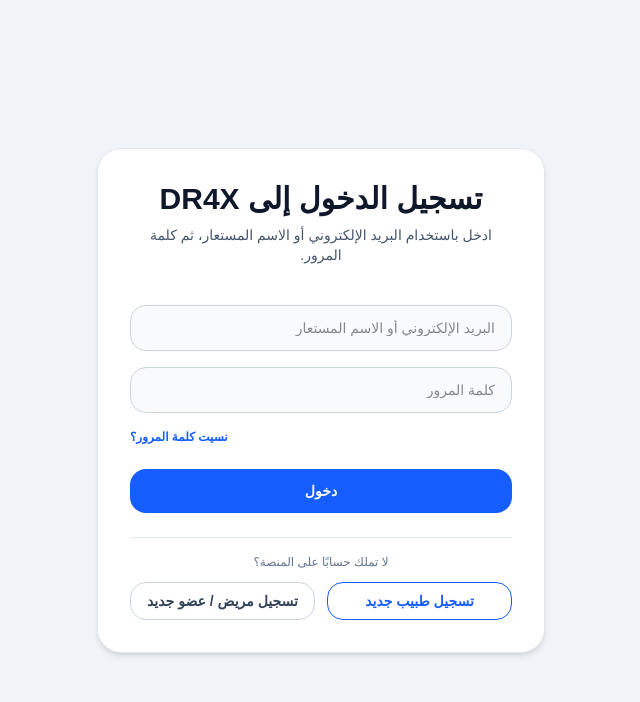
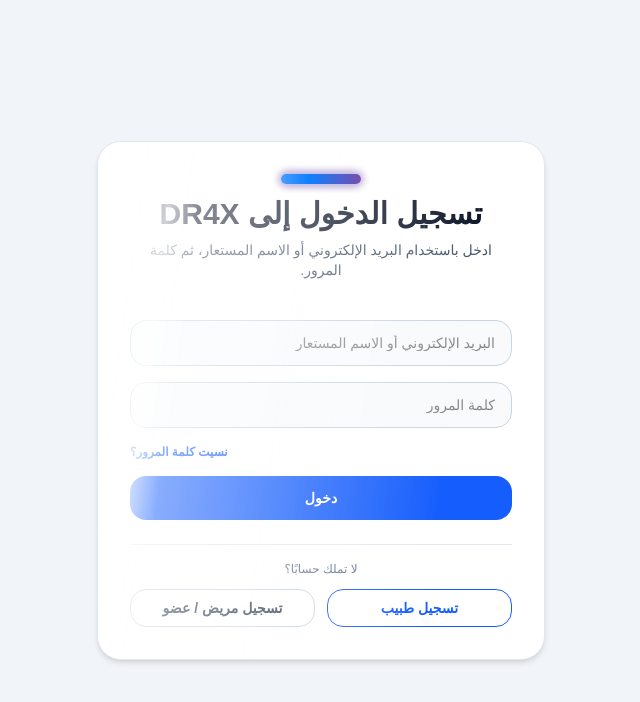
Before and after one commit to dr4xcom/dr4x, a Next.js app: page /auth/login in a window 1280 px wide. Shown: the top 702 px of the page, without its empty margins (319-959 px from the left). Built offline with nearby package versions, Linux system fonts and the light colour scheme; no server answers.

Commit message:
login police light effect + glow

```diff
--- a/src/app/auth/login/page.tsx
+++ b/src/app/auth/login/page.tsx
@@ -4,12 +4,12 @@
 import { useState } from "react";
 import { useRouter } from "next/navigation";
 import { supabase } from "@/utils/supabase/client";
-import InstallPwaButton from "@/components/InstallPwaButton"; // ✅ إضافة واحدة فقط
+import InstallPwaButton from "@/components/InstallPwaButton";
 
 export default function LoginPage() {
   const router = useRouter();
 
-  const [loginValue, setLoginValue] = useState(""); // بريد أو اسم مستعار
+  const [loginValue, setLoginValue] = useState("");
   const [password, setPassword] = useState("");
   const [errorMessage, setErrorMessage] = useState("");
   const [loading, setLoading] = useState(false);
@@ -28,22 +28,15 @@
 
       let emailToUse = loginValue.trim();
 
-      // ✅ لو كتب اسم مستعار (ما فيه @) نحاول نجيب الإيميل من جدول profiles
       if (!emailToUse.includes("@")) {
-        const { data: profile, error: profileError } = await supabase
+        const { data: profile } = await supabase
           .from("profiles")
           .select("email")
           .eq("username", emailToUse)
           .maybeSingle();
 
-        if (profileError) {
-          console.error(profileError);
-        }
-
-        if (!profile || !profile.email) {
-          setErrorMessage(
-            "لم يتم العثور على حساب بهذا الاسم المستعار. جرّب البريد الإلكتروني."
-          );
+        if (!profile?.email) {
+          setErrorMessage("لم يتم العثور على حساب بهذا الاسم.");
           setLoading(false);
           return;
         }
@@ -57,23 +50,31 @@
       });
 
       if (error) {
-        setErrorMessage(error.message || "بيانات الدخول غير صحيحة.");
+        setErrorMessage("بيانات الدخول غير صحيحة.");
         setLoading(false);
         return;
       }
 
       setLoading(false);
       router.push("/home");
-    } catch (err) {
-      console.error(err);
-      setErrorMessage("حدث خطأ غير متوقع أثناء تسجيل الدخول.");
+    } catch {
+      setErrorMessage("حدث خطأ غير متوقع.");
       setLoading(false);
     }
   }
 
   return (
     <div className="min-h-screen bg-slate-100 flex items-center justify-center px-4">
-      <div className="w-full max-w-md bg-white rounded-3xl shadow-md border border-slate-200 p-8 text-right">
+      <div className="w-full max-w-md bg-white rounded-3xl shadow-md border border-slate-200 p-8 text-right relative overflow-hidden">
+
+        {/* ✨ انعكاس الضوء */}
+        <div className="glow-overlay" />
+
+        {/* 🚨 شريط السفتي */}
+        <div className="flex justify-center mb-3">
+          <div className="animate-police" />
+        </div>
+
         <h1 className="text-2xl md:text-3xl font-bold text-slate-900 mb-2 text-center">
           تسجيل الدخول إلى DR4X
         </h1>
@@ -82,7 +83,6 @@
           ادخل باستخدام البريد الإلكتروني أو الاسم المستعار، ثم كلمة المرور.
         </p>
 
-        {/* ✅ زر تثبيت التطبيق – إضافة فقط بدون تغيير الباقي */}
         <div className="mb-4 flex justify-center">
           <InstallPwaButton />
         </div>
@@ -99,7 +99,7 @@
             placeholder="البريد الإلكتروني أو الاسم المستعار"
             value={loginValue}
             onChange={(e) => setLoginValue(e.target.value)}
-            className="w-full rounded-2xl border border-slate-300 px-4 py-3 text-sm bg-slate-50 focus:outline-none focus:ring-2 focus:ring-blue-500 focus:border-blue-500"
+            className="w-full rounded-2xl border border-slate-300 px-4 py-3 text-sm bg-slate-50"
           />
 
           <input
@@ -107,15 +107,12 @@
             placeholder="كلمة المرور"
             value={password}
             onChange={(e) => setPassword(e.target.value)}
-            className="w-full rounded-2xl border border-slate-300 px-4 py-3 text-sm bg-slate-50 focus:outline-none focus:ring-2 focus:ring-blue-500 focus:border-blue-500"
+            className="w-full rounded-2xl border border-slate-300 px-4 py-3 text-sm bg-slate-50"
           />
 
-          <div className="flex justify-between items-center text-xs text-slate-600">
+          <div className="flex justify-between text-xs text-slate-600">
             <span />
-            <a
-              href="/auth/forgot"
-              className="text-blue-600 hover:text-blue-700 font-semibold"
-            >
+            <a href="/auth/forgot" className="text-blue-600 font-semibold">
               نسيت كلمة المرور؟
             </a>
           </div>
@@ -123,31 +120,30 @@
           <button
             type="submit"
             disabled={loading}
-            className="w-full rounded-2xl bg-blue-600 hover:bg-blue-700 text-white py-3 font-semibold text-sm disabled:opacity-60 disabled:cursor-not-allowed mt-2"
+            className="w-full rounded-2xl bg-blue-600 text-white py-3 font-semibold text-sm"
           >
             {loading ? "جاري تسجيل الدخول..." : "دخول"}
           </button>
         </form>
 
-        {/* أزرار التسجيل الجديد */}
         <div className="mt-6 border-t border-slate-200 pt-4">
           <p className="text-xs text-slate-500 mb-3 text-center">
-            لا تملك حسابًا على المنصة؟
+            لا تملك حسابًا؟
           </p>
 
           <div className="flex flex-col sm:flex-row gap-3">
             <a
               href="/auth/register/doctors"
-              className="flex-1 text-center rounded-2xl border border-blue-600 text-blue-600 py-2 text-sm font-semibold hover:bg-blue-50"
+              className="flex-1 text-center rounded-2xl border border-blue-600 text-blue-600 py-2 text-sm font-semibold"
             >
-              تسجيل طبيب جديد
+              تسجيل طبيب
             </a>
 
             <a
               href="/auth/register/patients"
-              className="flex-1 text-center rounded-2xl border border-slate-300 text-slate-700 py-2 text-sm font-semibold hover:bg-slate-50"
+              className="flex-1 text-center rounded-2xl border border-slate-300 text-slate-700 py-2 text-sm font-semibold"
             >
-              تسجيل مريض / عضو جديد
+              تسجيل مريض / عضو
             </a>
           </div>
         </div>
--- a/src/app/globals.css
+++ b/src/app/globals.css
@@ -1,7 +1,7 @@
 @import "tailwindcss";
 
 /* =========================
-   HTML / BODY RESET (مهم للجوال)
+   HTML / BODY RESET
    ========================= */
 html,
 body {
@@ -9,11 +9,10 @@
   padding: 0;
   width: 100%;
   max-width: 100%;
-  overflow-x: hidden; /* يمنع التمرير الجانبي */
-  overflow-y: auto;   /* يسمح بالتمرير العمودي في كل الصفحات */
+  overflow-x: hidden;
+  overflow-y: auto;
 }
 
-/* الصور والفيديو تتكيّف مع عرض الشاشة في الجوال */
 img,
 video {
   max-width: 100%;
@@ -21,14 +20,13 @@
 }
 
 /* =========================
-   Root Theme Variables
+   Root Theme
    ========================= */
 :root {
   --background: #ffffff;
   --foreground: #171717;
 }
 
-/* ربط المتغيرات مع Tailwind (App Router / Next 16) */
 @theme inline {
   --color-background: var(--background);
   --color-foreground: var(--foreground);
@@ -36,9 +34,6 @@
   --font-mono: var(--font-geist-mono);
 }
 
-/* =========================
-   Dark Mode
-   ========================= */
 @media (prefers-color-scheme: dark) {
   :root {
     --background: #0a0a0a;
@@ -46,9 +41,6 @@
   }
 }
 
-/* =========================
-   Base Body Styles
-   ========================= */
 body {
   background: var(--background);
   color: var(--foreground);
@@ -56,19 +48,11 @@
   min-height: 100dvh;
 }
 
-/* =========================
-   RTL / LTR FOUNDATION
-   ========================= */
-html[dir="rtl"] body {
-  text-align: start;
-}
+html[dir="rtl"] body,
 html[dir="ltr"] body {
   text-align: start;
 }
 
-/* =========================
-   Reusable UI Helpers
-   ========================= */
 .dr4x-card {
   @apply rounded-2xl border border-slate-200 bg-white;
 }
@@ -78,22 +62,15 @@
   word-break: break-word;
 }
 
-/* =========================
-   DR4X Shell (Twitter Arabic order)
-   RTL: [Sidebar][Feed][Panel]  (يمين -> يسار)
-   LTR: [Sidebar][Feed][Panel]  (يسار -> يمين)
-   ========================= */
-
 .dr4x-shell {
   display: grid;
   grid-template-columns: 1fr;
   gap: 1rem;
 }
 
-/* تحسين العرض على الجوال */
 @media (max-width: 767px) {
   .dr4x-shell {
-    padding-inline: 0.75rem; /* هوامش بسيطة يمين ويسار */
+    padding-inline: 0.75rem;
   }
 
   .dr4x-col-sidebar,
@@ -104,7 +81,6 @@
   }
 }
 
-/* Desktop sizes like Twitter */
 @media (min-width: 768px) {
   .dr4x-shell {
     display: flex;
@@ -112,44 +88,93 @@
     gap: 1rem;
   }
 
-  /* Sidebar = ثابت مثل تويتر */
   .dr4x-col-sidebar {
     width: 280px;
     flex: 0 0 280px;
   }
 
-  /* Feed = أعرض ومركز */
   .dr4x-col-feed {
     flex: 1 1 auto;
     min-width: 0;
-    max-width: 620px; /* قريب جدًا من Twitter */
+    max-width: 620px;
   }
 
-  /* Panel = متوسط */
   .dr4x-col-panel {
     width: 320px;
     flex: 0 0 320px;
   }
 
-  /* ترتيب الأعمدة لا نغيّره هنا
-     لأن ترتيب JSX هو: Sidebar ثم Feed ثم Panel
-     وdir يحدد بداية العرض تلقائيًا */
-  html[dir="rtl"] .dr4x-shell {
-    flex-direction: row;
-  }
+  html[dir="rtl"] .dr4x-shell,
   html[dir="ltr"] .dr4x-shell {
     flex-direction: row;
   }
 }
 
-/* إخفاء شريط التمرير (Scrollbar) داخل العمود الأوسط فقط */
 .dr4x-no-scrollbar {
-  scrollbar-width: none; /* Firefox */
-  -ms-overflow-style: none; /* IE/Edge القديم */
+  scrollbar-width: none;
+  -ms-overflow-style: none;
 }
-
 .dr4x-no-scrollbar::-webkit-scrollbar {
   width: 0;
   height: 0;
-  display: none; /* Chrome/Safari */
+  display: none;
 }
+
+/* =========================
+   🚨 POLICE LIGHT EFFECT
+   ========================= */
+@keyframes police-scan {
+  0%   { background-position:   0% 50%; opacity: .9; }
+  20%  { background-position:  50% 50%; opacity: 1;  }
+  40%  { background-position: 100% 50%; opacity: .95; }
+  60%  { background-position:  50% 50%; opacity: 1; }
+  100% { background-position:   0% 50%; opacity: .9; }
+}
+
+.animate-police {
+  width: 80px;
+  height: 10px;
+  border-radius: 999px;
+  background: linear-gradient(
+    90deg,
+    rgba(255,255,255,.95) 0%,
+    rgba(0,120,255,.95) 50%,
+    rgba(255,0,60,.95) 100%
+  );
+  background-size: 300% 200%;
+  animation: police-scan 0.55s infinite linear;
+  box-shadow:
+    0 0 8px rgba(255,255,255,.7),
+    0 0 10px rgba(0,120,255,.7),
+    0 0 10px rgba(255,0,60,.6);
+}
+
+/* =========================
+   ✨ CARD LIGHT REFLECTION
+   ========================= */
+@keyframes card-glow-scan {
+  0%   { transform: translateX(-120%) rotate(8deg); opacity: 0; }
+  40%  { opacity: .9; }
+  60%  { opacity: .9; }
+  100% { transform: translateX(120%) rotate(8deg); opacity: 0; }
+}
+
+.glow-overlay {
+  pointer-events: none;
+  position: absolute;
+  top: -10%;
+  left: 0;
+  width: 140%;
+  height: 120%;
+  background: linear-gradient(
+    90deg,
+    transparent 0%,
+    rgba(255,255,255,.55) 45%,
+    rgba(255,255,255,.9) 50%
+    ,
+    rgba(255,255,255,.55) 55%,
+    transparent 100%
+  );
+  animation: card-glow-scan 2.2s infinite ease-in-out;
+  filter: blur(1px);
+}
```
